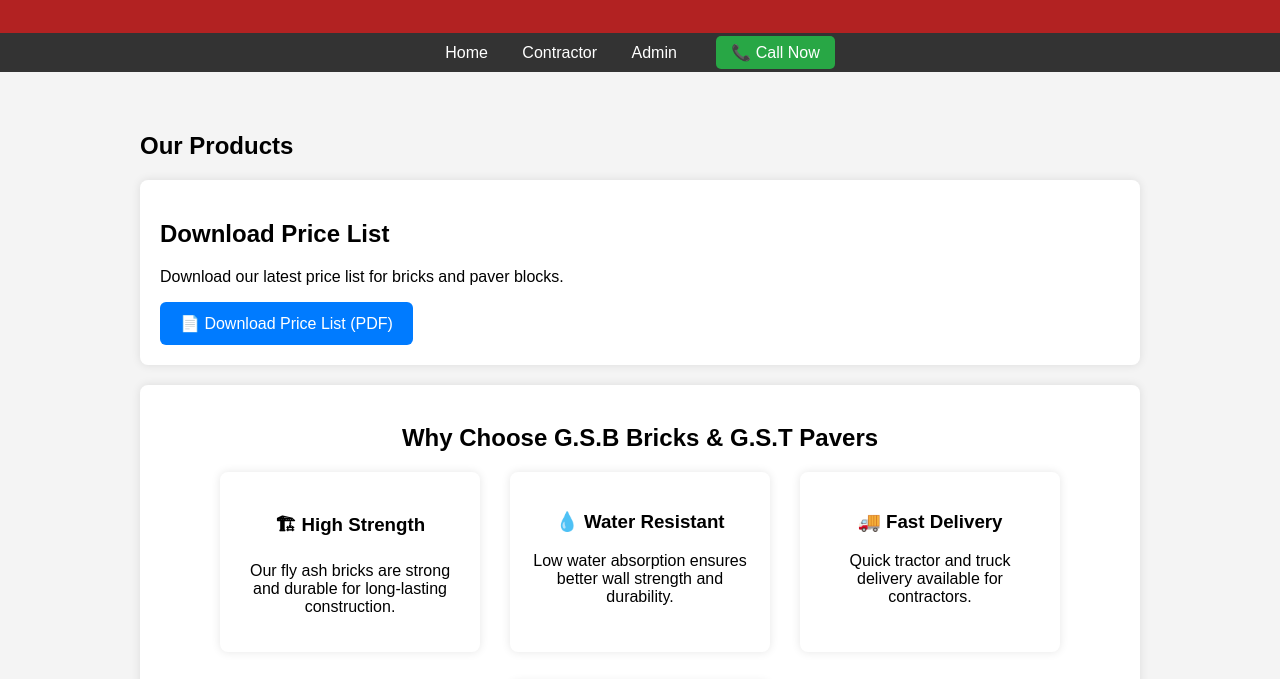
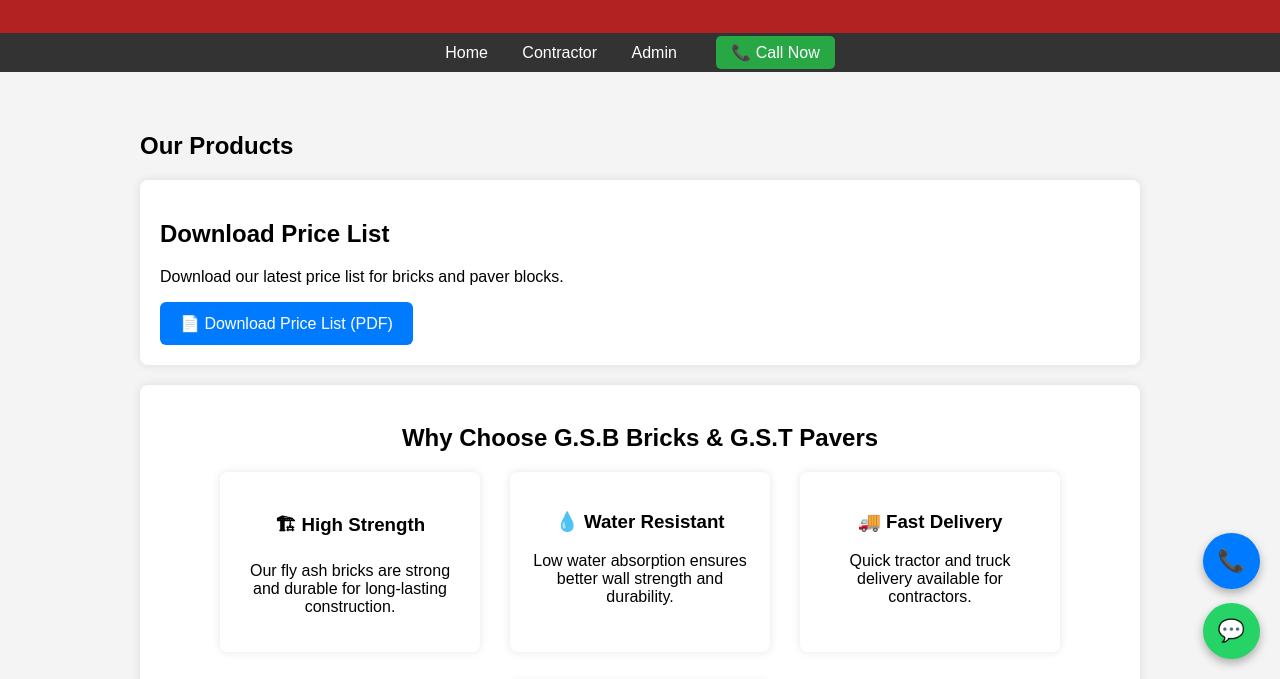
Before and after one commit to JYOTIRMAY-SAHOO/gsb-website, a website: page public/index.html in a window 1280 px wide. Shown: the part 121-800 px from the top of the page. Drawn offline with Linux system fonts and the light colour scheme; no server answers.

Commit message:
Added whatsapp floating button

```diff
--- a/public/index.html
+++ b/public/index.html
@@ -454,7 +454,52 @@
 Contact: +917978998570
 
 </footer>
+<!-- Floating Buttons -->
 
+<a href="tel:+917978998570" class="call-float">📞</a>
+
+<a href="https://wa.me/917978998570?text=Hello%20I%20want%20to%20order%20bricks%20from%20GSB"
+class="whatsapp-float" target="_blank">💬</a>
+
+<style>
+
+.call-float{
+position:fixed;
+bottom:90px;
+right:20px;
+background:#007bff;
+color:white;
+font-size:22px;
+padding:15px;
+border-radius:50%;
+text-decoration:none;
+box-shadow:0 4px 10px rgba(0,0,0,0.3);
+z-index:1000;
+}
+
+.whatsapp-float{
+position:fixed;
+bottom:20px;
+right:20px;
+background:#25D366;
+color:white;
+font-size:22px;
+padding:15px;
+border-radius:50%;
+text-decoration:none;
+box-shadow:0 4px 10px rgba(0,0,0,0.3);
+z-index:1000;
+}
+
+.call-float:hover{
+background:#0056b3;
+}
+
+.whatsapp-float:hover{
+background:#1ebe5d;
+}
+
+</style>
 <script>
 
 let prices={}
@@ -763,6 +808,7 @@
 window.location.href=url
 
 }
+
 </script>
 
 </body>
```
